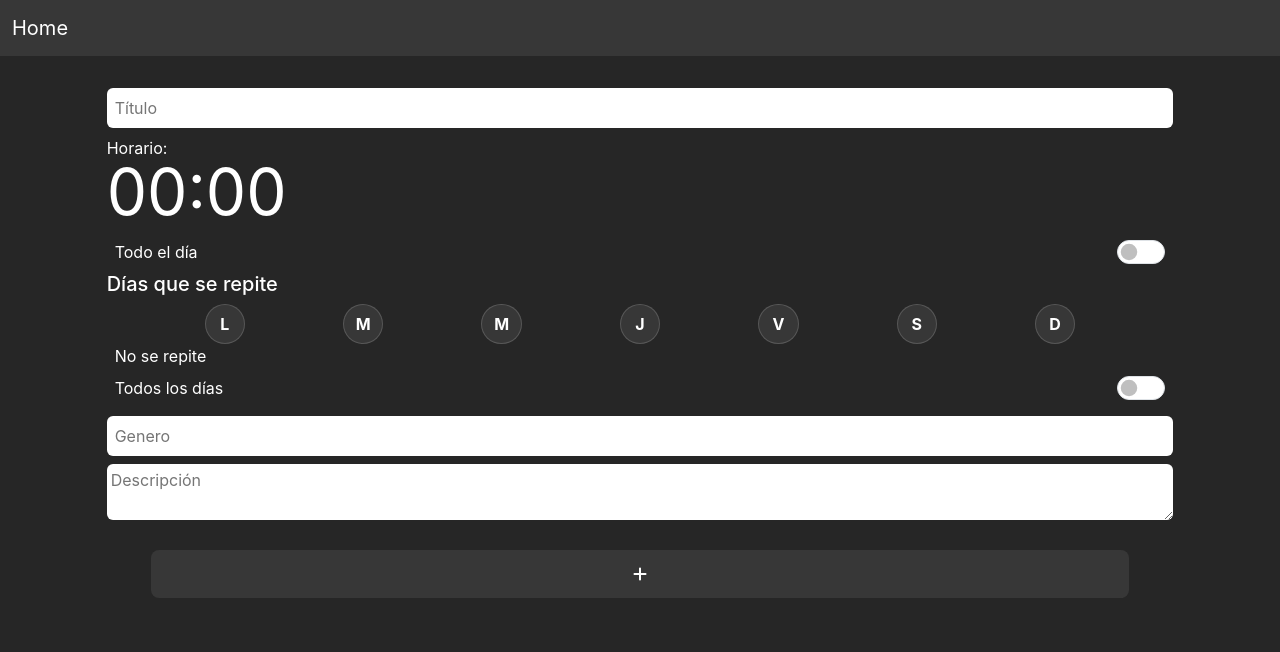
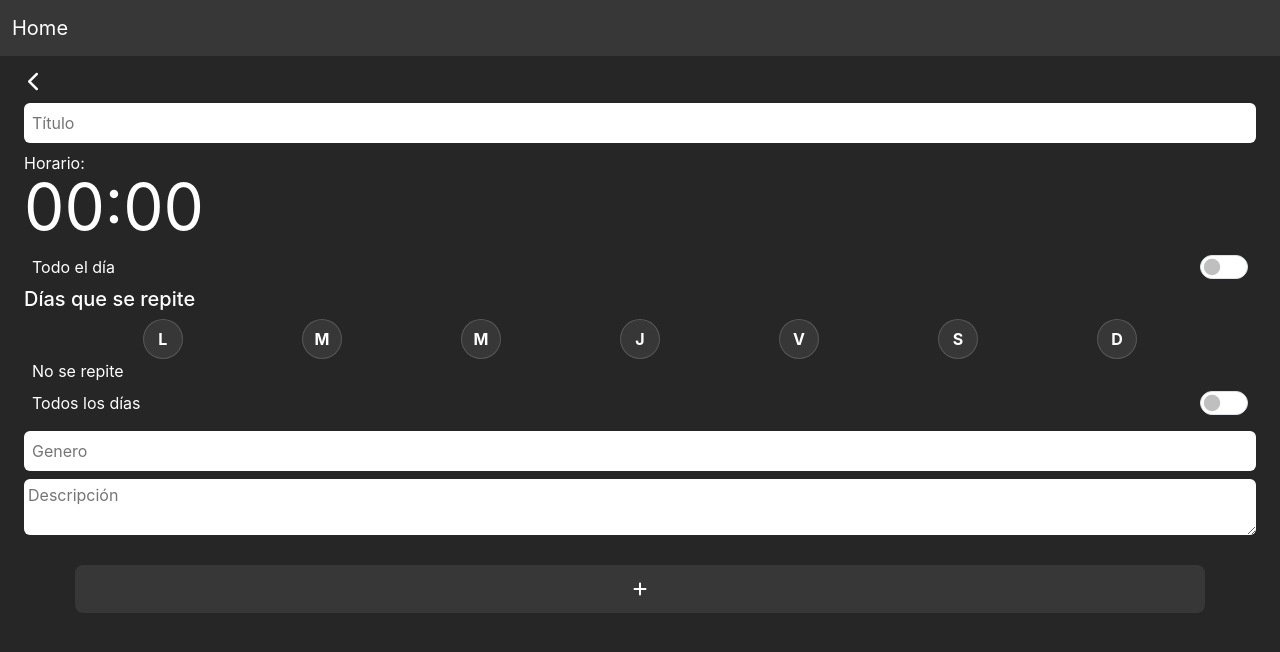
Before and after one commit to fede-vazquez/tasklist_react, a React (Create React App) app: page /taskList/form in a window 1280 px wide. Shown: the top 652 px of the page. Built offline with nearby package versions, Linux system fonts and the light colour scheme.

Commit message:
Agrega una session que guarda el día seleccionado por el usuario, para mejorar la experiencia del mismo. Utiliza la extención 'customParseFormat' de Dayjs para lograr crear una fecha desde el string que guardamos en la session. Crea un botón para volver al inicio.

```diff
--- a/src/components/task_list/MainTaskList.jsx
+++ b/src/components/task_list/MainTaskList.jsx
@@ -5,9 +5,16 @@ import SelectMonth from "./SelectMonth";
 import SelectedDate from "./SelectedDate";
 import dayjs from "dayjs";
 import AddTaskButton from "./AddTaskButton";
+import customParseFormat from "dayjs/plugin/customParseFormat";
+dayjs.extend(customParseFormat);
 
 function MainTaskList() {
-  const [date, setDate] = useState(dayjs());
+  const dateInSession =
+    dayjs(sessionStorage.getItem("dateInSession"), "DD/MM/YYYY") || null;
+  console.log(sessionStorage.getItem("dateInSession"));
+
+  const [date, setDate] = useState(dateInSession || dayjs().startOf("day"));
+
   const completeDateFormat = date.format("DD/MM/YYYY");
   const monthDateFormat = date.format("MM/YYYY");
 
@@ -16,6 +23,7 @@ function MainTaskList() {
 
     if (newDateFormat !== completeDateFormat) {
       setDate(newDateSelected);
+      sessionStorage.setItem("dateInSession", newDateFormat);
     }
   }
 
--- a/src/components/task_list/task-details/MainTaskDetails.jsx
+++ b/src/components/task_list/task-details/MainTaskDetails.jsx
@@ -1,5 +1,5 @@
 import React from "react";
-import { useLocation } from "react-router-dom";
+import { Link, useLocation } from "react-router-dom";
 import { getQueryParams } from "../../../utils/getQueryParams";
 import RepeatInfo from "./RepeatInfo";
 
@@ -12,9 +12,11 @@ function MainTaskDetail() {
     const taskList = JSON.parse(localStorage.getItem("userTasks"));
     task = taskList.find((task) => task.id === taskId);
   }
-
   return (
     <section className="px-3 py-2">
+      <Link to={"/tasklist"}>
+        <i className="fa-solid fa-chevron-left fs-5 pt-2 ps-1"></i>
+      </Link>
       {task && (
         <div>
           <h2 className="fs-1 pt-2 mb-0 text-center">{task.title}</h2>
--- a/src/components/task_list/task-form/MainTaskForm.jsx
+++ b/src/components/task_list/task-form/MainTaskForm.jsx
@@ -1,7 +1,7 @@
 import React, { useState } from "react";
 import { useForm } from "../../../hooks/useForm";
 import { validationsTaskForm } from "../../../validations/validationsTaskList";
-import { useLocation, useNavigate } from "react-router-dom";
+import { Link, useLocation, useNavigate } from "react-router-dom";
 import DaysSelector from "./DaysSelector";
 import GenreInput from "./GenreInput";
 import { getQueryParams } from "../../../utils/getQueryParams";
@@ -55,7 +55,10 @@ function MainTaskForm() {
 
   return (
     <section>
-      <form className="col-10 m-auto py-4">
+      <form className="m-auto py-2 px-4">
+        <Link to={"/tasklist"}>
+          <i className="fa-solid fa-chevron-left fs-5 pt-2 ps-1"></i>
+        </Link>
         <label className="w-100 my-2">
           <input
             onChange={(e) => handleChanges(e)}
```
